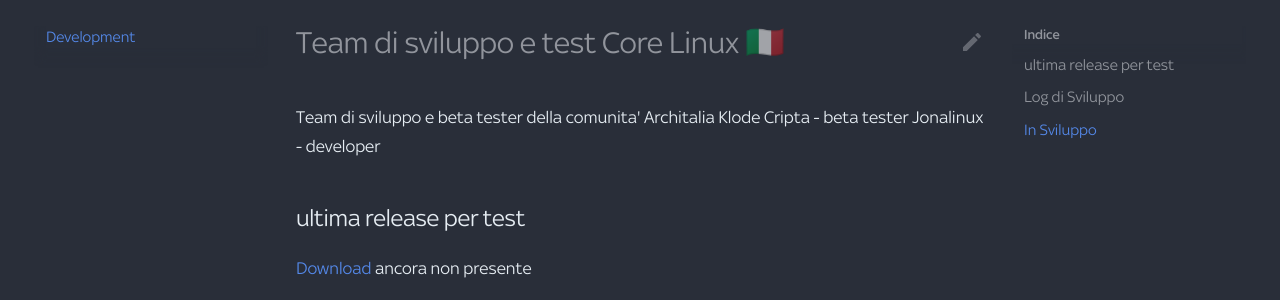
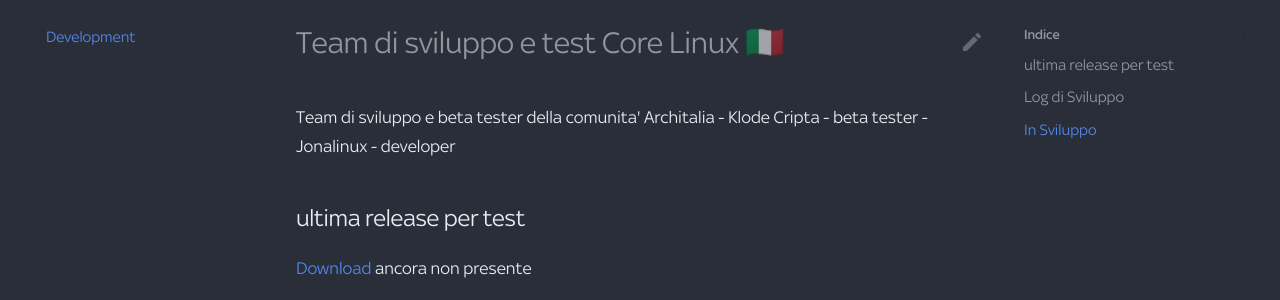
Before and after one commit to ArchItalia/core, an MkDocs documentation site: the page built from docs/dev.md, in a window 1280 px wide and 1098 px high. Shown: the part 182-482 px from the top of the window. Built offline with MkDocs 1.6.1 and Material for MkDocs 9.7.7, drawn with Linux system fonts in a browser that asks for light colours; some web fonts are replaced; comment, search, counter and statistics services are not loaded; the version menu is left out.

Commit message:
Update dev.md

```diff
--- a/docs/dev.md
+++ b/docs/dev.md
@@ -1,7 +1,7 @@
 # Team di sviluppo e test Core Linux 🇮🇹
 Team di sviluppo e beta tester della comunita' Architalia
-Klode Cripta - beta tester
-Jonalinux - developer
+- Klode Cripta - beta tester
+- Jonalinux - developer
 
 ## ultima release per test
 [Download](#) ancora non presente
```
